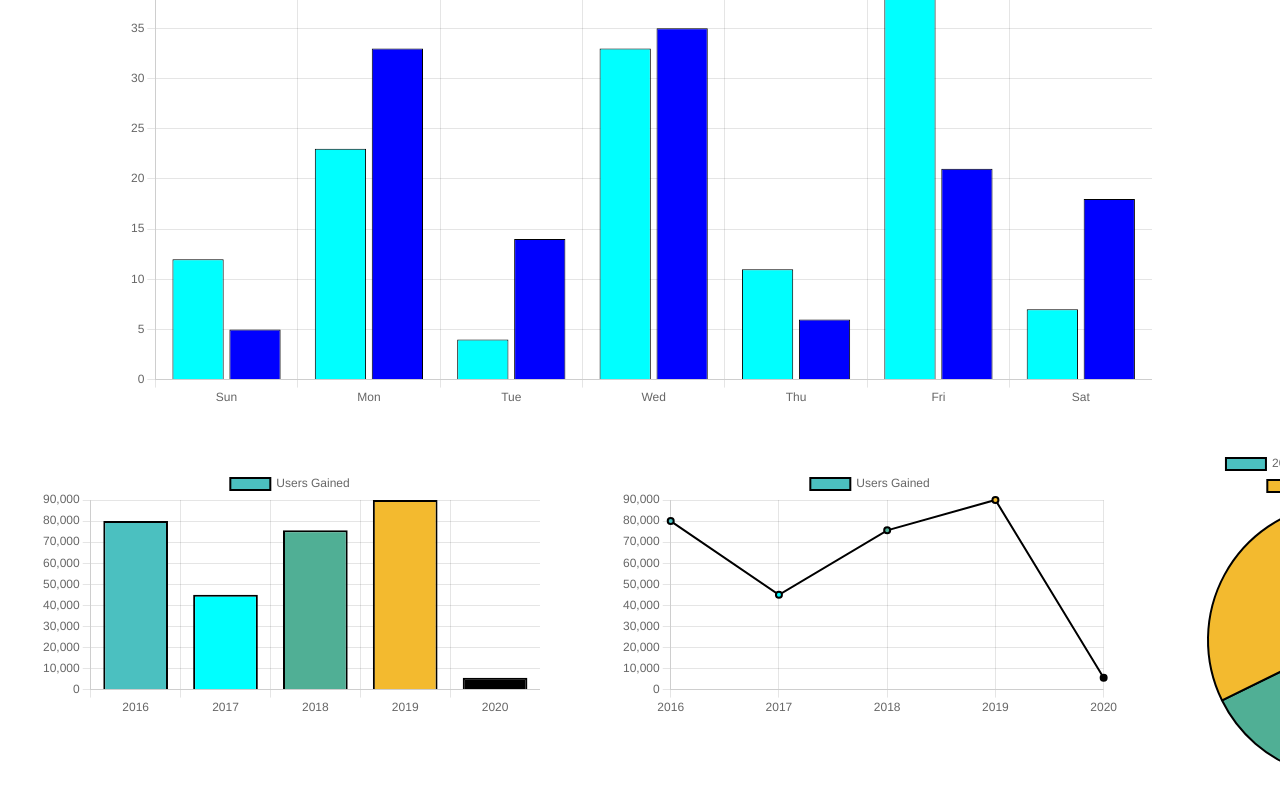
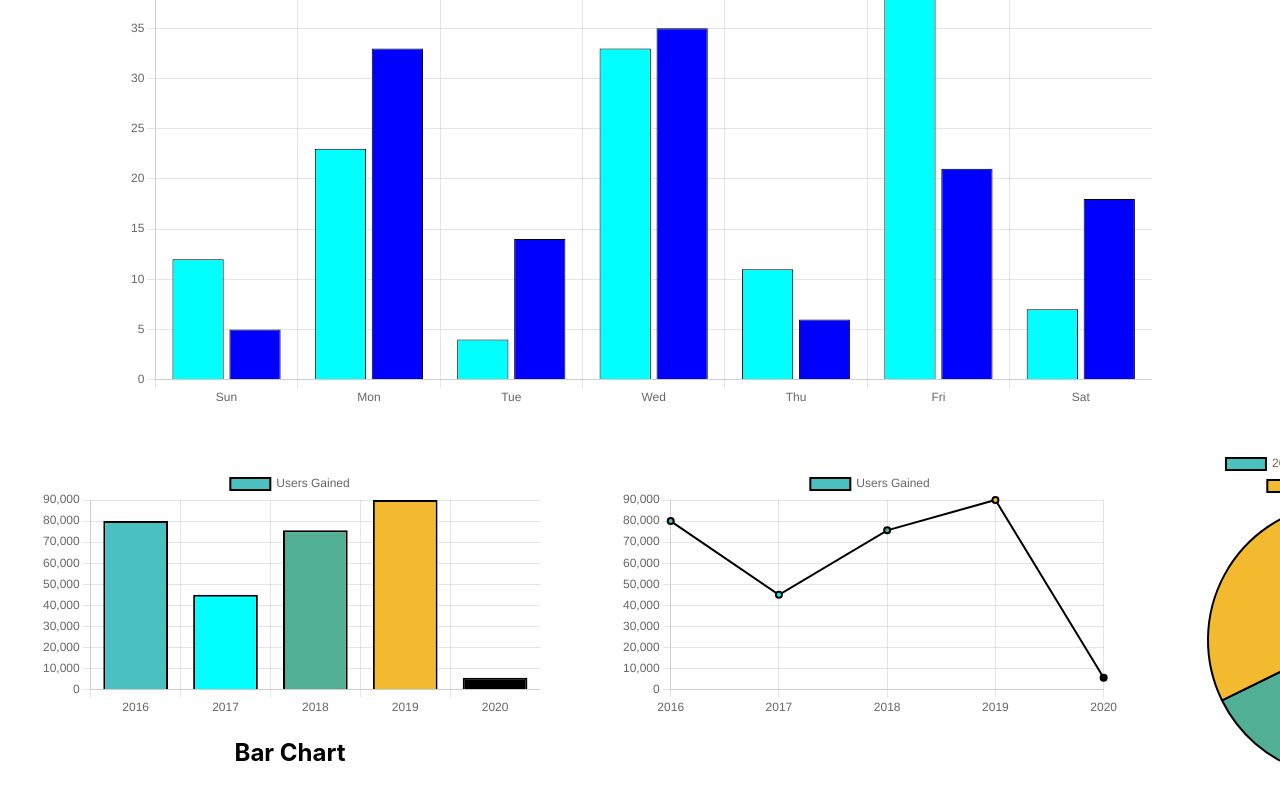
Before and after one commit to mvaibhav131/react_charts, a React (Create React App) app: page / in a window 1280 px wide. Shown: the part 220-1020 px from the top of the page. Built offline with nearby package versions, Linux system fonts and the light colour scheme.

Commit message:
heading added

```diff
--- a/src/component/BarLinePie/BarChart.jsx
+++ b/src/component/BarLinePie/BarChart.jsx
@@ -7,7 +7,7 @@ const BarChart = ({chartData}) => {
     <div>
       <div style={{width:500,margin:40}}>
       <Bar data={chartData} options={{}}/>
-      {/* <h2>Bar Chart</h2> */}
+      <h2>Bar Chart</h2>
       </div>
     </div>
   )
```
